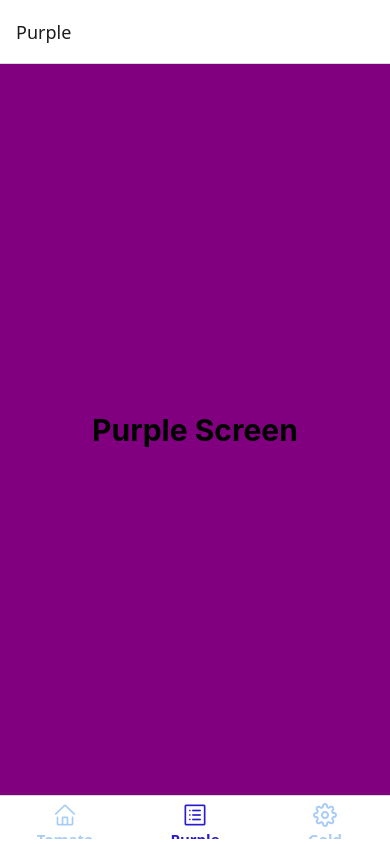
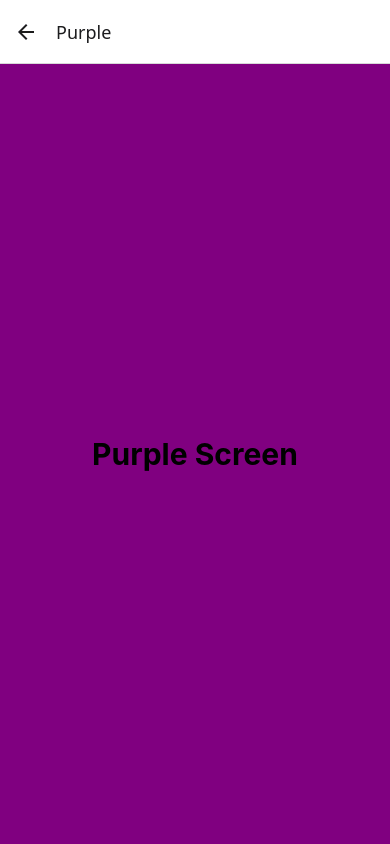
Before and after one commit to ajinkyacodes/rn-ui-design, a React Native app: screen /PurpleScreen in a window 390 px wide. Built offline with nearby package versions, Linux system fonts and the light colour scheme.

Commit message:
Created New Component EnableNavigation inside container folder

```diff
--- a/App.tsx
+++ b/App.tsx
@@ -1,14 +1,5 @@
-import { StyleSheet } from 'react-native';
-import MainStackNavigator from './src/navigation/MainStackNavigator';
-import { NavigationContainer } from '@react-navigation/native';
-import MyTabs from './src/navigation/BottomTabs';
+import EnableNavigation from './src/container/EnableNavigation';
 
 export default function App() {
-	return (
-		<NavigationContainer>
-			<MyTabs />
-		</NavigationContainer>
-	);
+	return <EnableNavigation />;
 }
-
-const styles = StyleSheet.create({});
--- /dev/null
+++ b/src/container/EnableNavigation.tsx
@@ -0,0 +1,17 @@
+import { StyleSheet, Text, View } from 'react-native';
+import React from 'react';
+import { NavigationContainer } from '@react-navigation/native';
+import MainStackNavigator from '../navigation/MainStackNavigator';
+import MyTabs from '../navigation/BottomTabs';
+
+const EnableNavigation = () => {
+	return (
+		<NavigationContainer>
+			<MainStackNavigator />
+		</NavigationContainer>
+	);
+};
+
+export default EnableNavigation;
+
+const styles = StyleSheet.create({});
--- a/src/navigation/BottomTabs.tsx
+++ b/src/navigation/BottomTabs.tsx
@@ -11,6 +11,7 @@ function MyTabs() {
 	return (
 		<Tab.Navigator
 			screenOptions={{
+                headerShown: false,
 				tabBarActiveTintColor: '#2b1ccb',
 				tabBarInactiveTintColor: '#A7CCF6',
 				tabBarStyle: {
@@ -34,23 +35,23 @@ function MyTabs() {
 			/>
 			<Tab.Screen
 				options={{
-					title: 'Purple',
+					title: 'Gold',
 					tabBarIcon: ({ color, focused, size }) => {
 						return <AntDesign name='profile' size={24} color={color} />;
 					},
 				}}
-				name='PurpleScreen'
-				component={PurpleScreen}
+				name='GoldScreen'
+				component={GoldScreen}
 			/>
-			<Tab.Screen
+            <Tab.Screen
 				options={{
-					title: 'Gold',
+					title: 'Purple',
 					tabBarIcon: ({ color, focused, size }) => {
 						return <Feather name='settings' size={24} color={color} />;
 					},
 				}}
-				name='GoldScreen'
-				component={GoldScreen}
+				name='PurpleScreen'
+				component={PurpleScreen}
 			/>
 		</Tab.Navigator>
 	);
```
